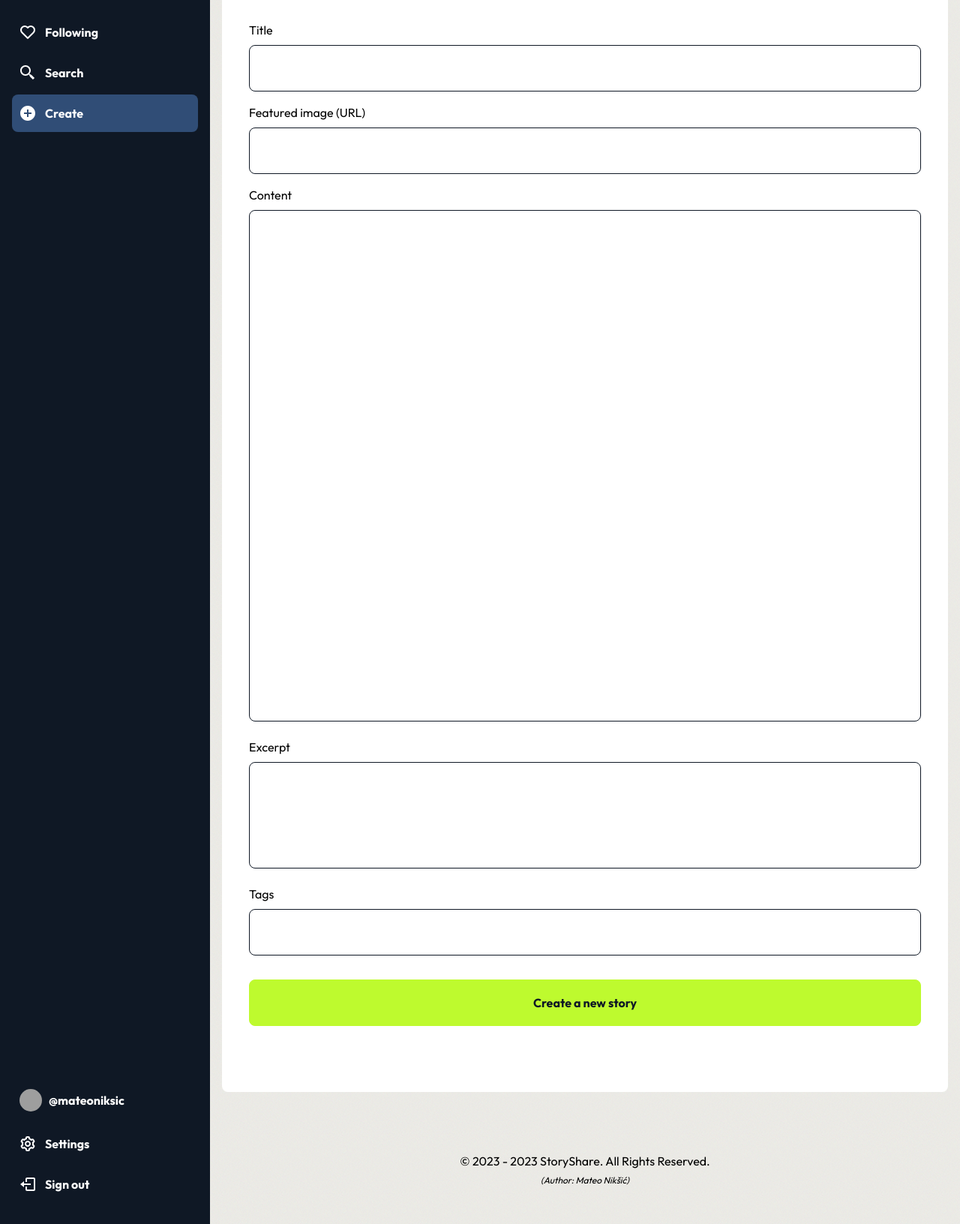
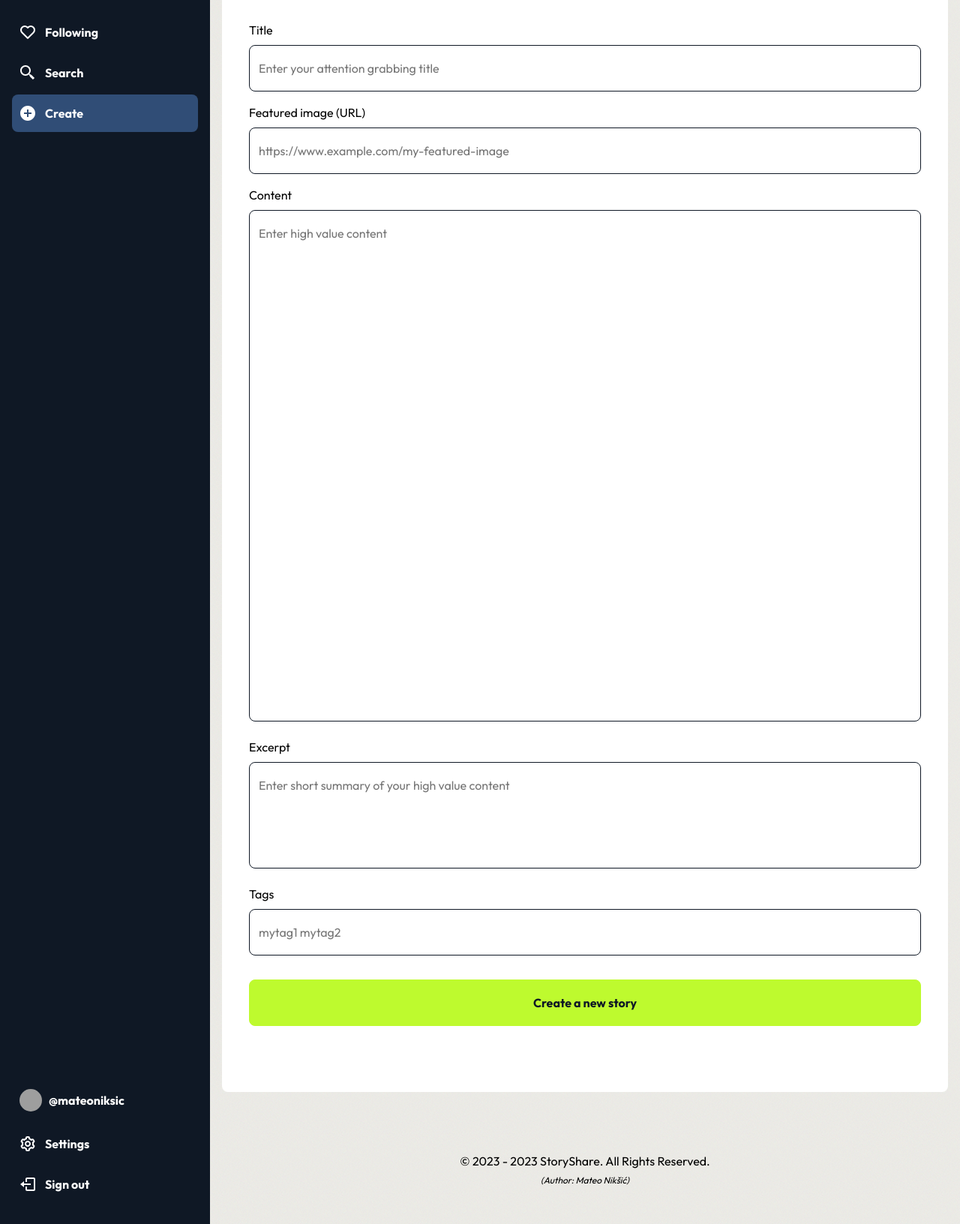
Before and after one commit to mateoniksic/project-storyshare--python-django, a Django app: page /post/create in a window 1280 px wide. Shown: the part 145-1777 px from the top of the page at 75% size. Run offline with Django 4.2, Linux system fonts and the light colour scheme; a user stored in the database is signed in; data comes from the database, SQL or seed files in the repository; both versions use the stored data as it was after the commit; grey boxes are pictures that could not be loaded.

Commit message:
Form working. User photos added. Images added.

```diff
--- a/app/forms.py
+++ b/app/forms.py
@@ -1,15 +1,13 @@
-from .models import Tag
 import re
-from .models import Post
+from django.utils.text import slugify
+from .models import Tag, Post
 from django import forms
 from django.forms import ModelForm
 
 from django.contrib.auth.forms import UserCreationForm
 from django.contrib.auth.models import User
-
 from django.utils.translation import gettext_lazy as _
 from django.contrib.auth import password_validation
-
 from django.contrib.auth.validators import UnicodeUsernameValidator
 username_validator = UnicodeUsernameValidator()
 
@@ -55,20 +53,20 @@ class PostForm(ModelForm):
                    'tags', 'date_created']
 
     title = forms.CharField(label='Title', max_length=148, required=True, widget=forms.TextInput(
-        attrs={'class': 'form__input'}))
+        attrs={'class': 'form__input', 'placeholder': 'Enter your attention grabbing title'}))
 
     content = forms.CharField(label='Content', max_length=64000, required=True, widget=forms.Textarea(
-        attrs={'id': 'textarea', 'class': 'form__input', 'rows': 32, 'style': 'resize:none;'}))
+        attrs={'id': 'textarea', 'class': 'form__input', 'rows': 32, 'style': 'resize:none;', 'placeholder': 'Enter high value content'}))
 
     excerpt = forms.CharField(
         label='Excerpt', max_length=480, required=True, widget=forms.Textarea(
-            attrs={'class': 'form__input', 'rows': 5, 'style': 'resize:none;'}))
+            attrs={'class': 'form__input', 'rows': 5, 'style': 'resize:none;', 'placeholder': 'Enter short summary of your high value content'}))
 
     tag_list = forms.CharField(label='Tags', max_length=148, required=True, widget=forms.TextInput(
-        attrs={'class': 'form__input'}))
+        attrs={'class': 'form__input', 'placeholder': 'mytag1 mytag2'}))
 
     featured_image = forms.URLField(label='Featured image (URL)', widget=forms.URLInput(
-        attrs={'class': 'form__input'}))
+        attrs={'class': 'form__input', 'placeholder': 'https://www.example.com/my-featured-image'}))
 
     def __init__(self, *args, **kwargs):
         self.request = kwargs.pop('request', None)
@@ -77,25 +75,26 @@ class PostForm(ModelForm):
 
     def clean_tag_list(self):
         tag_list = self.cleaned_data['tag_list'].split(' ')
-        cleaned_tags = []
+        cleaned_tag_list = []
 
         for tag in tag_list:
-            tag = re.sub('[^a-zA-Z0-9]+', '', tag).strip()
+            tag = slugify(re.sub('[^a-zA-Z0-9]+', '', tag))
 
             if tag:
-                tag, created = Tag.objects.get_or_create(slug=tag)
-                cleaned_tags.append(tag)
+                tag, created = Tag.objects.get_or_create(name=tag, slug=tag)
+                cleaned_tag_list.append(tag)
 
-        return cleaned_tags
+        return cleaned_tag_list
 
     def save(self, commit=True):
         instance = super(PostForm, self).save(commit=False)
+
         instance.user_profile = self.request.user.profile
 
         if commit:
             instance.save()
 
-        tag_list = self.cleaned_data.get('tag_list')
-        instance.tags.set(tag_list)
+        cleaned_tag_list = self.cleaned_data.get('tag_list')
+        instance.tags.set(cleaned_tag_list)
 
         return instance
--- a/app/static/app/base/base.css
+++ b/app/static/app/base/base.css
@@ -43,8 +43,8 @@
     --border-1-color-red: 0.1rem solid var(--color-red);
 
     /* Width */
-    --max-content-width: 96rem;
-    --max-width: 120rem;
+    --max-content-width: 108rem;
+    --max-width: 140rem;
 }
 
 /* ==========================================================================
--- a/app/static/app/includes/member/post/post_detail/style.css
+++ b/app/static/app/includes/member/post/post_detail/style.css
@@ -41,7 +41,7 @@
 .post__container {
     min-width: min-content;
     width: 100%;
-    max-width: var(--max-content-width);
+    max-width: 96rem;
 
     padding: 7.2rem 3.2rem;
 
```
Also changed, not shown: app/tests/factories.py (+24 -4 lines), db.sqlite3.
